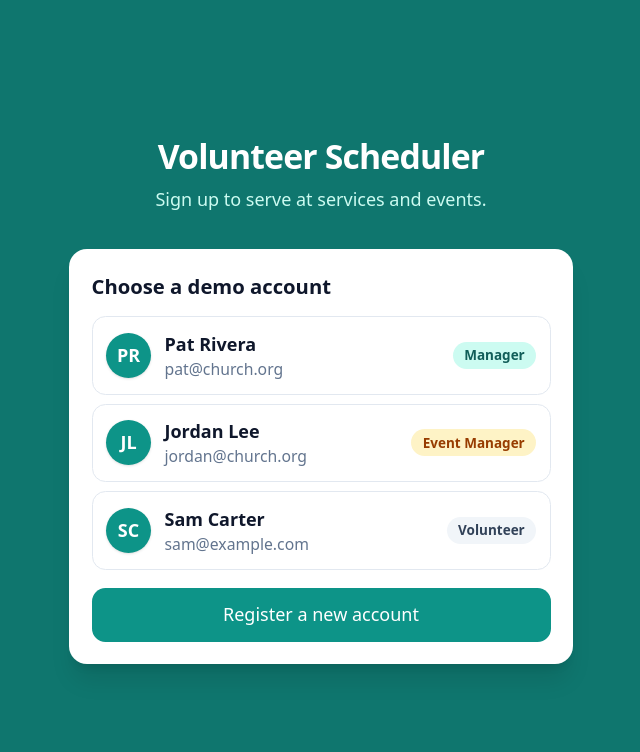
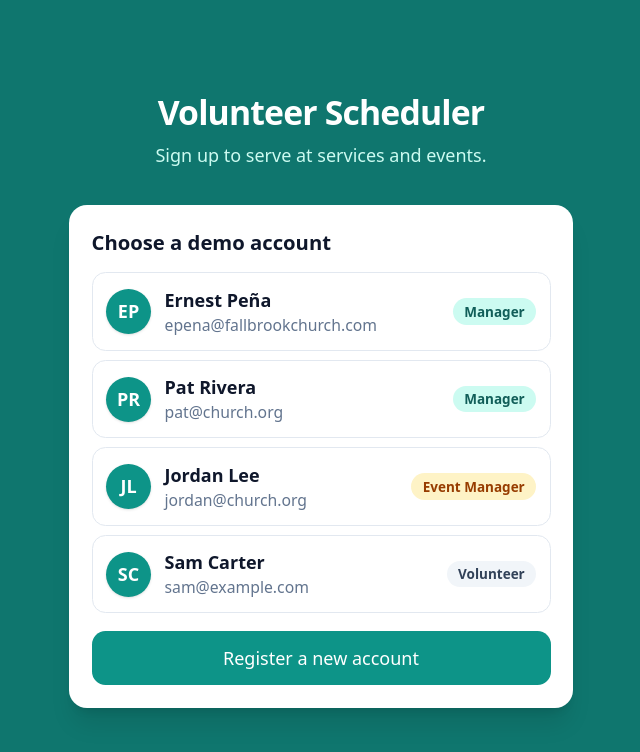
Before and after one commit to ErnestPenaJr/FBVTS, a React (Vite) app: page /login in a window 1280 px wide. Shown: the top 752 px of the page, without its empty margins (319-959 px from the left). Built offline with nearby package versions, Linux system fonts and the light colour scheme.

Commit message:
feat: seed super-admin account and bump storage key to v3

```diff
--- a/src/context/AppContext.tsx
+++ b/src/context/AppContext.tsx
@@ -27,7 +27,7 @@ import {
   seedVolunteerRoles,
 } from '../data/mockData'
 
-const STORAGE_KEY = 'fbvts-state-v2'
+const STORAGE_KEY = 'fbvts-state-v3'
 
 interface PersistedState {
   users: User[]
--- a/src/data/mockData.ts
+++ b/src/data/mockData.ts
@@ -1,6 +1,15 @@
 import type { AppEvent, Campus, ServiceTime, Signup, User, VolunteerRole } from '../types'
+import { SUPER_ADMIN_EMAIL } from '../types'
 
 export const seedUsers: User[] = [
+  {
+    id: 'u-superadmin',
+    name: 'Ernest Peña',
+    email: SUPER_ADMIN_EMAIL,
+    phone: '555-0100',
+    role: 'manager',
+    bio: 'Developer / super admin.',
+  },
   {
     id: 'u-manager',
     name: 'Pat Rivera',
```
